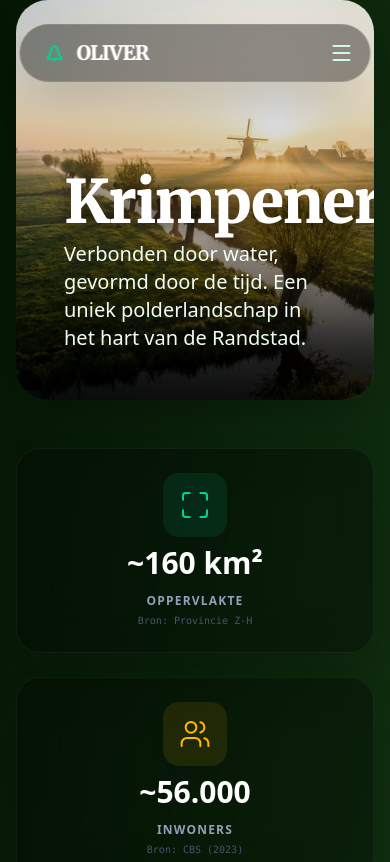
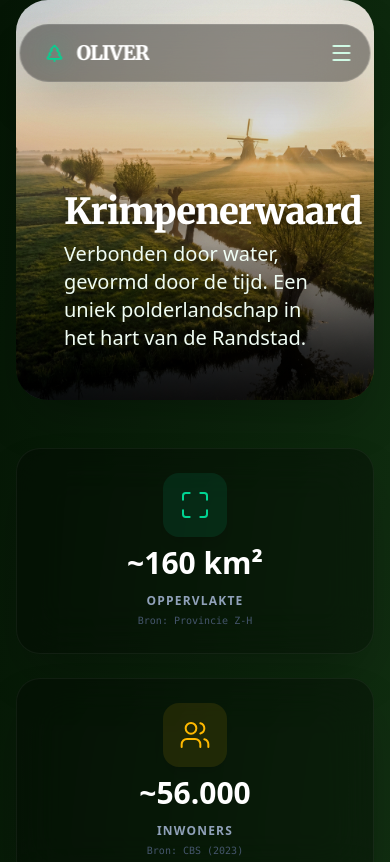
Before and after one commit to PindaZ/oliver-krimp, a Next.js app: page / in a window 390 px wide. Shown: the top 862 px of the page. Built offline with nearby package versions, Linux system fonts and the light colour scheme.

Commit message:
style: ui/ux polish (fluid type, emerald markers, improved prose)

```diff
--- a/app/blauwgrasland/page.tsx
+++ b/app/blauwgrasland/page.tsx
@@ -17,7 +17,7 @@ export default function BlauwgraslandPage() {
                     <ArrowLeft size={16} /> Terug naar Dashboard
                 </Link>
                 <h2 className="text-3xl font-black text-white font-serif mb-6">Het Cirsio-Molinietum</h2>
-                <div className="prose prose-invert prose-lg max-w-none text-slate-300 font-light">
+                <div className="prose prose-invert prose-lg max-w-2xl text-slate-200 font-light leading-loose">
                     <p>
                         Blauwgraslanden (wetenschappelijk: <em>Cirsio-Molinietum</em>) behoren tot de meest soortenrijke graslanden van Europa.
                         Ze danken hun naam aan de blauwgroene kleur van de zeggen en grassen (zoals Blauwe Zegge en Pijpenstrootje) die in de zomer het beeld bepalen,
--- a/app/globals.css
+++ b/app/globals.css
@@ -1,8 +1,12 @@
 @import "tailwindcss";
 
 @layer base {
+  html {
+    scroll-padding-top: 100px;
+  }
+
   body {
-    @apply bg-fixed min-h-screen text-slate-100 font-sans antialiased;
+    @apply bg-fixed min-h-screen text-slate-100 font-sans antialiased leading-relaxed;
     background: linear-gradient(to bottom right, #051605 0%, #0d280d 50%, #1a3c1a 100%);
   }
 
@@ -13,6 +17,7 @@
   h5,
   h6 {
     @apply font-serif tracking-tight text-white;
+    text-wrap: balance;
   }
 }
 
--- a/components/Hero.tsx
+++ b/components/Hero.tsx
@@ -17,7 +17,7 @@ export default function Hero({ title, subtitle, image }: HeroProps) {
             }}
         >
             <div className="absolute inset-0 bg-gradient-to-t from-black/80 via-black/20 to-transparent flex flex-col justify-end p-12 transition-all duration-500 group-hover:bg-black/10">
-                <h1 className="text-white text-6xl font-black mb-2 tracking-tight hero-text-shadow animate-fadeIn">
+                <h1 className="text-white text-4xl sm:text-5xl md:text-6xl font-black mb-2 tracking-tight hero-text-shadow animate-fadeIn max-w-[90%] sm:max-w-full">
                     {title}
                 </h1>
                 <p className="text-green-50 text-xl font-light max-w-2xl hero-text-shadow animate-fadeIn delay-150">
--- a/components/Map.tsx
+++ b/components/Map.tsx
@@ -6,14 +6,13 @@ import L from "leaflet";
 import { useEffect } from "react";
 
 // Fix for Leaflet default marker icons in Next.js
-const icon = L.icon({
-    iconUrl: "https://unpkg.com/leaflet@1.9.4/dist/images/marker-icon.png",
-    iconRetinaUrl: "https://unpkg.com/leaflet@1.9.4/dist/images/marker-icon-2x.png",
-    shadowUrl: "https://unpkg.com/leaflet@1.9.4/dist/images/marker-shadow.png",
-    iconSize: [25, 41],
-    iconAnchor: [12, 41],
-    popupAnchor: [1, -34],
-    shadowSize: [41, 41],
+// Custom Emerald Pin Icon (SVG Data URI)
+const emeraldIcon = L.divIcon({
+    className: 'custom-icon',
+    html: `<div style="background-color: #10b981; width: 24px; height: 24px; border-radius: 50%; border: 3px solid white; box-shadow: 0 4px 6px rgba(0,0,0,0.3);"></div>`,
+    iconSize: [24, 24],
+    iconAnchor: [12, 12],
+    popupAnchor: [0, -12],
 });
 
 interface MapProps {
@@ -40,7 +39,7 @@ export default function Map({ hotspots = [] }: MapProps) {
                 url="https://{s}.basemaps.cartocdn.com/dark_all/{z}/{x}/{y}{r}.png"
             />
             {hotspots.map((spot) => (
-                <Marker key={spot.id} position={[spot.lat, spot.lng]} icon={icon}>
+                <Marker key={spot.id} position={[spot.lat, spot.lng]} icon={emeraldIcon}>
                     <Popup className="glass-popup">
                         <div className="p-2 min-w-[200px]">
                             <h3 className="font-bold text-lg text-slate-800">{spot.name}</h3>
```
